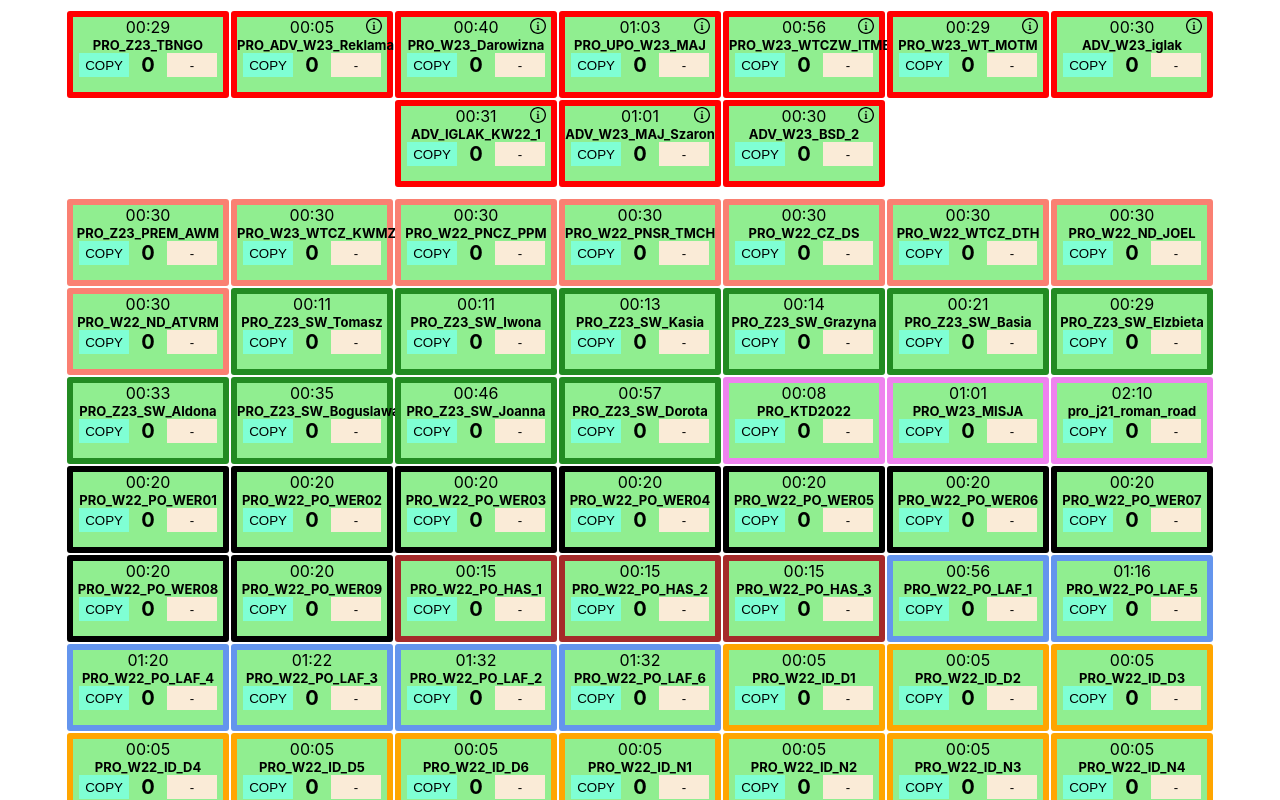
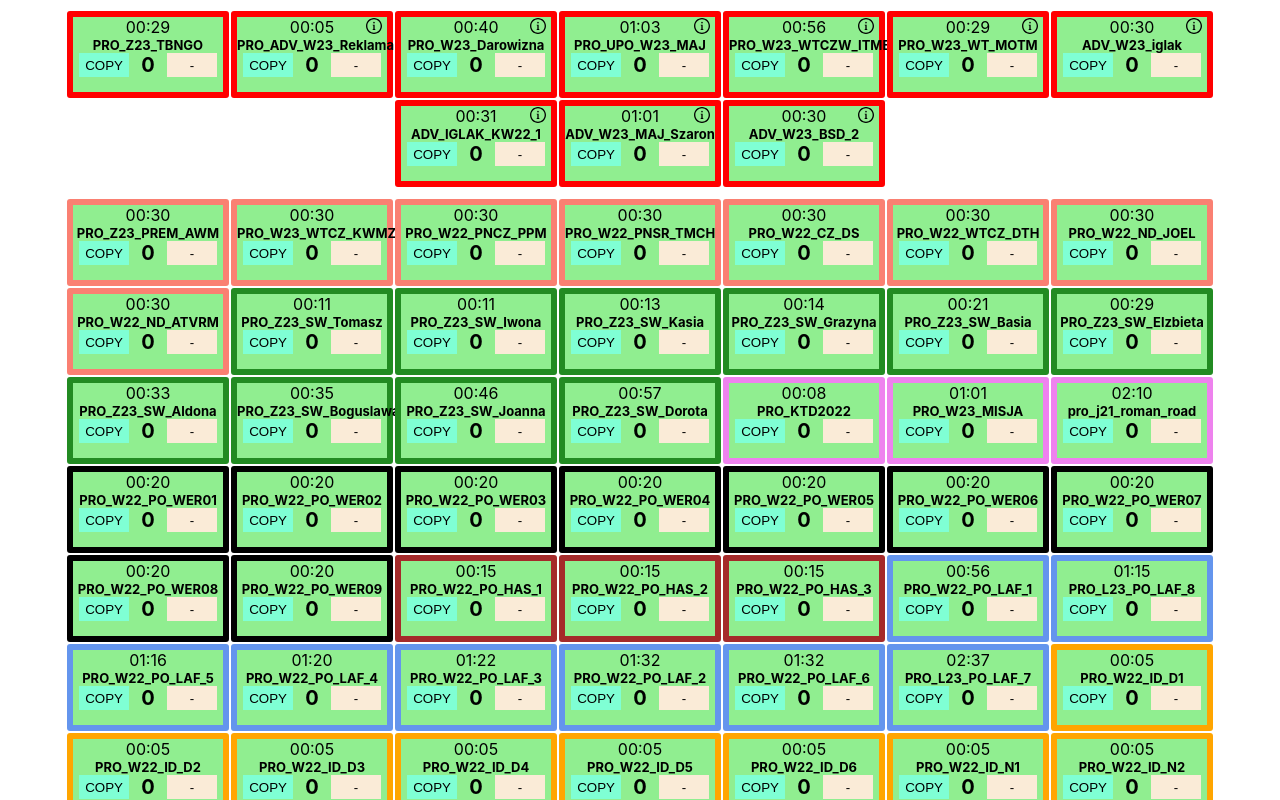
Before and after one commit to NorthWillov/rand-prog, a React (Create React App) app: page / in a window 1280 px wide. Shown: the top 800 px of the page. Built offline with nearby package versions, Linux system fonts and the light colour scheme.

Commit message:
Add 2 lafs

```diff
--- a/src/db.js
+++ b/src/db.js
@@ -121,11 +121,13 @@ export default {
 
   PRO_PO_LAF: [
     { id: 59, program: "PRO_W22_PO_LAF_1", counter: 0, duration: "00:56" },
-    { id: 60, program: "PRO_W22_PO_LAF_5", counter: 0, duration: "01:16" },
-    { id: 61, program: "PRO_W22_PO_LAF_4", counter: 0, duration: "01:20" },
-    { id: 62, program: "PRO_W22_PO_LAF_3", counter: 0, duration: "01:22" },
-    { id: 63, program: "PRO_W22_PO_LAF_2", counter: 0, duration: "01:32" },
-    { id: 64, program: "PRO_W22_PO_LAF_6", counter: 0, duration: "01:32" },
+    { id: 60, program: "PRO_L23_PO_LAF_8", counter: 0, duration: "01:15" },
+    { id: 61, program: "PRO_W22_PO_LAF_5", counter: 0, duration: "01:16" },
+    { id: 62, program: "PRO_W22_PO_LAF_4", counter: 0, duration: "01:20" },
+    { id: 63, program: "PRO_W22_PO_LAF_3", counter: 0, duration: "01:22" },
+    { id: 64, program: "PRO_W22_PO_LAF_2", counter: 0, duration: "01:32" },
+    { id: 65, program: "PRO_W22_PO_LAF_6", counter: 0, duration: "01:32" },
+    { id: 66, program: "PRO_L23_PO_LAF_7", counter: 0, duration: "02:37" },
   ],
 
   ID: [
```
